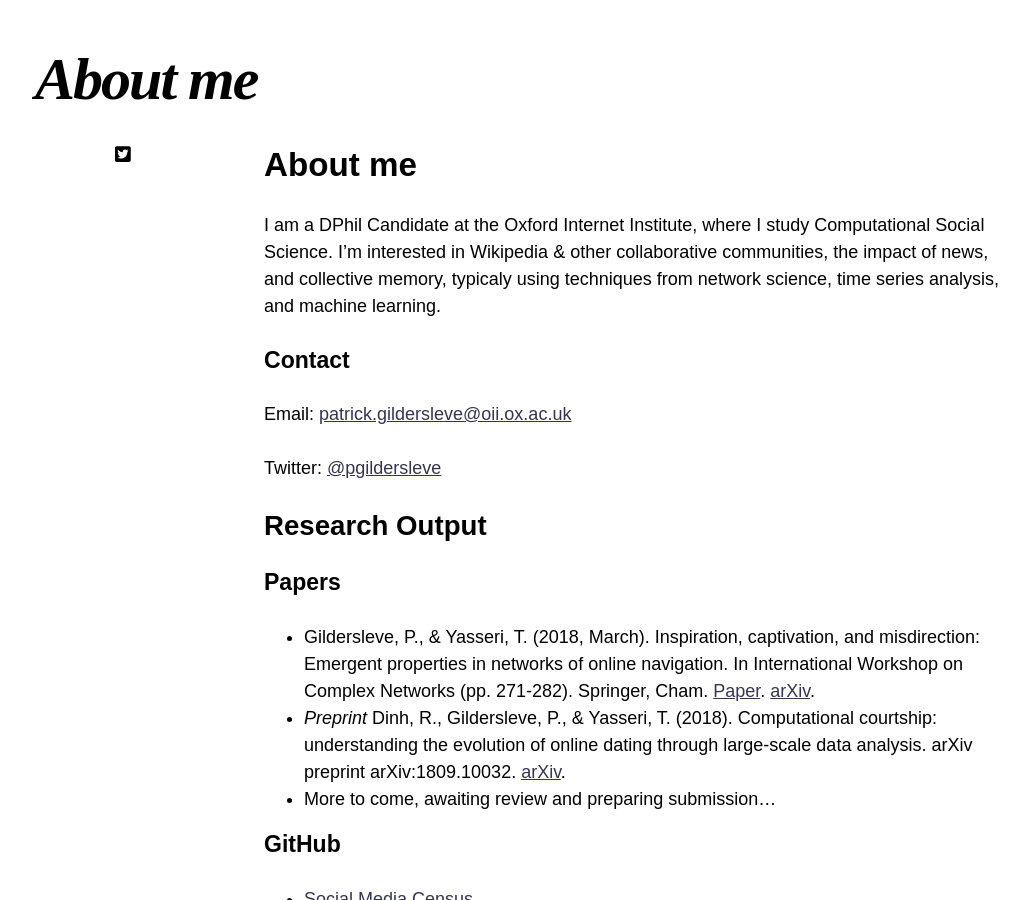
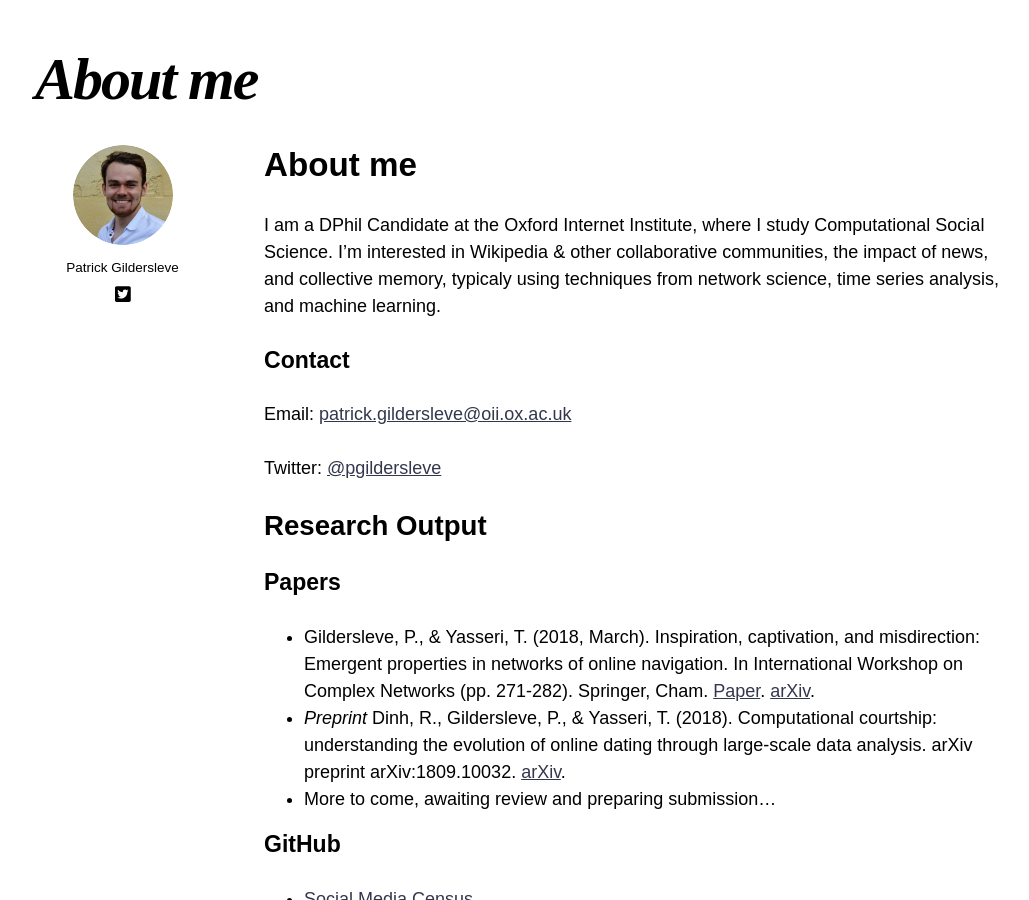
Before and after one commit to pgilders/pgilders.github.io, a Jekyll site: the page built from index.md, in a window 1280 px wide and 900 px high, scrolled down 315 px. Shown: the whole window, without its empty margins (111-1140 px from the left). Built offline with Jekyll 4.4.1, drawn with Linux system fonts in a browser that asks for light colours; nearby versions of some CDN libraries; our own code applies the rules of GitHub Pages for plain Markdown files.

Commit message:
Update index.md

```diff
--- a/index.md
+++ b/index.md
@@ -1,6 +1,9 @@
 ---
 layout: post
 author:
+  name: Patrick Gildersleve
+  picture: /images/PG.jpg
+  twitter: pgildersleve
   links:
     - title: Twitter
       url: https://twitter.com/pgildersleve
```
